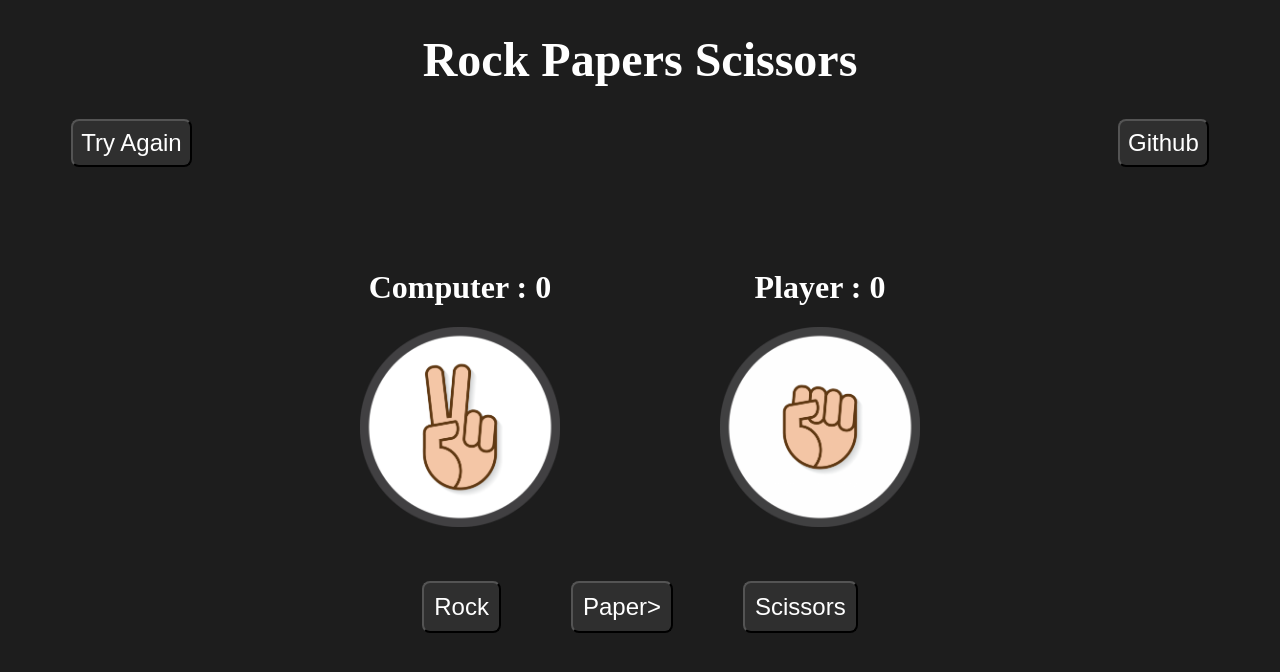
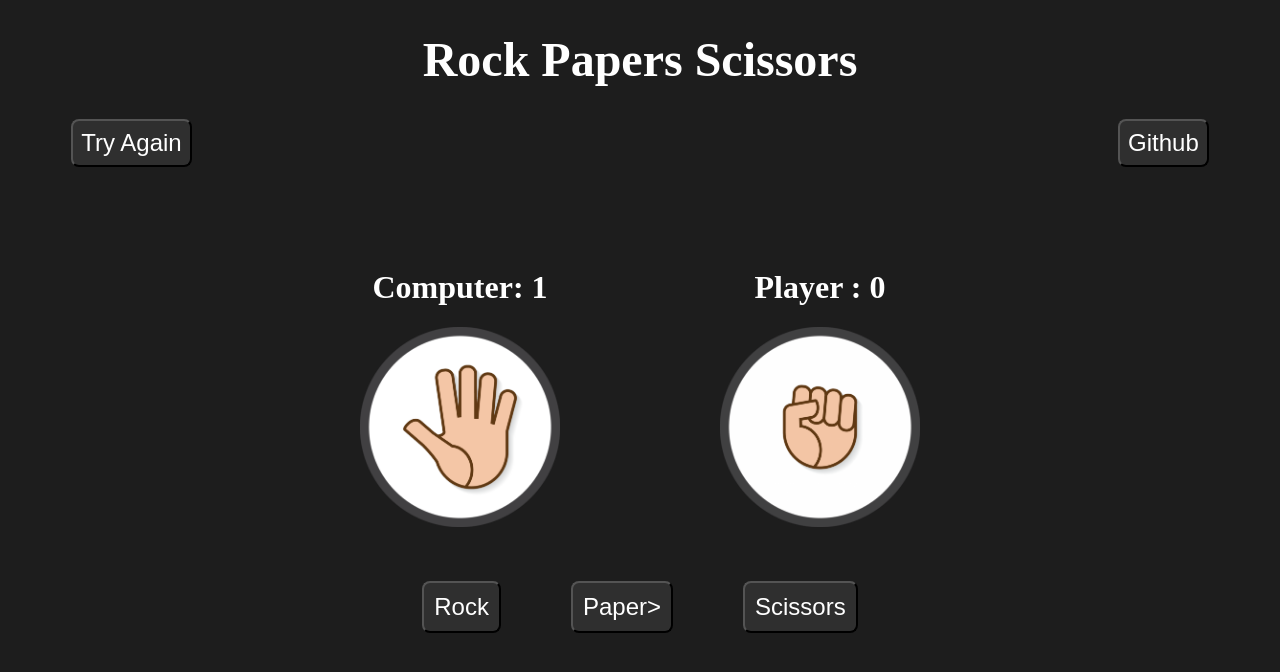
Before and after one commit to QuantiniumX/odin-project, a plain HTML site: page project:rock-paper-scissors/index.html in a window 1280 px wide. Both pictures are taken after a click on the button "Rock". Drawn offline with Linux system fonts and the light colour scheme.

Commit message:
halfway though rock-paper-scissor proj

```diff
--- a/project:rock-paper-scissors/index.html
+++ b/project:rock-paper-scissors/index.html
@@ -19,16 +19,16 @@
     </div>
     <div class="game-container">
         <div class="computer">
-            <h1 class="computer-score">
+            <h1 class="computer-score" id="computerScorePara">
                 <font color="white">Computer : 0</font>
             </h1>
-            <img class="computer-image" src="images/3.jpg">
+            <img class="computer-image" src="images/scissor.jpg">
         </div>
         <div class="player">
-            <h1 class="player-score">
+            <h1 class="player-score" id="playerScorePara">
                 <font color="white">Player : 0</font>
             </h1>
-            <img class="player-img" src="images/1.jpg">
+            <img class="player-img" src="images/rock.jpg">
         </div>
     </div>
     <div class="game-button">
--- a/project:rock-paper-scissors/script.js
+++ b/project:rock-paper-scissors/script.js
@@ -2,37 +2,99 @@
 
 const computerImgEl = document.querySelector('.computer-image');
 const playerImgEl = document.querySelector('.player-img');
-const rockEl = document.querySelector('.rock');
-const paperEl = document.querySelector('.paper');
-const scissorsEl = document.querySelector('.scissors');
-const computerScore = document.querySelector('.computer-image');
-const playerScore = document.querySelector('player-score');
-let score = 0;
+const rockBtn = document.querySelector('.rock');
+const paperBtn = document.querySelector('.paper');
+const scissorsBtn = document.querySelector('.scissors');
+const computerScoreEl = document.querySelector('.computer-score');
+const playerScoreEl = document.querySelector('.player-score');
+const playerColor = document.getElementById('playerScorePara');
+const computerColor = document.getElementById('computerScorePara');
+
+let playerScore = 0;
+let computerScore = 0;
+let roundWinner = '';
 
 
-document.querySelector('.game-button').addEventListener('click', function() {
-    let guessNumber = Math.trunc(Math.random() * 3) + 1;
-    computerImgEl.src = `images/${guessNumber}.jpg`;
-    const imgCompare = function(image) {
-        if (image === guessNumber || image === guessNumber || image === guessNumber) {
-            score++;
-            console.log(score);
-        }
+const getRandomChoice = function() {
+    let randomNumber = Math.trunc(Math.random() * 3) + 1;
+
+    switch (randomNumber) {
+        case 1:
+            return `rock`;
+        case 2:
+            return `paper`;
+        case 3:
+            return `scissor`;
     }
-    const playerPlay = function() {
-        rockEl.addEventListener('click', function() {
-            playerImgEl.src = "images/1.jpg";
-            imgCompare(1);
-        });
-        paperEl.addEventListener('click', function() {
-            playerImgEl.src = "images/2.jpg";
-            imgCompare(2);
-        });
-        scissorsEl.addEventListener('click', function() {
-            playerImgEl.src = "images/3.jpg";
-            imgCompare(3);
-        });
+};
+
+const updateChoices = function(playerSel, computerSel) {
+    switch (playerSel) {
+        case 'rock':
+            playerImgEl.src = "images/rock.jpg";
+            break;
+        case 'paper':
+            playerImgEl.src = "images/paper.jpg";
+            break;
+        case 'scissor':
+            playerImgEl.src = "images/scissor.jpg";
+            break;
     }
 
-    playerPlay()
-});
+    switch (computerSel) {
+        case 'rock':
+            computerImgEl.src = "images/rock.jpg";
+            break;
+        case 'paper':
+            computerImgEl.src = "images/paper.jpg";
+            break;
+        case 'scissor':
+            computerImgEl.src = "images/scissor.jpg";
+            break;
+    }
+}
+
+const playGame = function(playerSel, computerSel) {
+    if (playerSel == computerSel) {
+        roundWinner = 'tie';
+    }
+    else if ((playerSel === 'rock' && computerSel === 'scissor') || (playerSel === 'paper' && computerSel === 'rock') || (playerSel === 'scissor' && computerSel === 'paper')) {
+        roundWinner = 'player';
+        playerScore++;
+    }
+    else if ((playerSel === 'rock' && computerSel === 'paper') || (playerSel === 'paper' && computerSel === 'scissor') || (playerSel === 'scissor' && computerSel === 'rock')) {
+        roundWinner = 'computer';
+        computerScore++;
+    }
+}
+
+const updateScore = function() {
+    playerScoreEl.textContent = `Player : ${playerScore}`;
+    playerColor.style.color = "white";
+    computerScoreEl.textContent = `Computer: ${computerScore}`;
+    computerColor.style.color = "white";
+}
+
+rockBtn.addEventListener('click', () => buttonClick('rock'));
+paperBtn.addEventListener('click', () => buttonClick('paper'));
+scissorsBtn.addEventListener('click', () => buttonClick('scissor'));
+
+const buttonClick = function(playerSel) {
+    if (gameIsOver()) {
+        openEndgameModal();
+        return;
+    };
+
+    const computerSel = getRandomChoice();
+    playGame(playerSel, computerSel);
+    updateChoices(playerSel, computerSel);
+    updateScore();
+
+    if (gameIsOver()) {
+        openEndgameModal()
+        setFinalMessage()
+    }
+}
+const gameIsOver = function() {
+    playerScore === 5 || computerScore === 5;
+}
```
Also changed, not shown: project:rock-paper-scissors/images/paper.jpg (renamed from project:rock-paper-scissors/images/2.jpg), project:rock-paper-scissors/images/rock.jpg (renamed from project:rock-paper-scissors/images/1.jpg), project:rock-paper-scissors/images/scissor.jpg (renamed from project:rock-paper-scissors/images/3.jpg).
